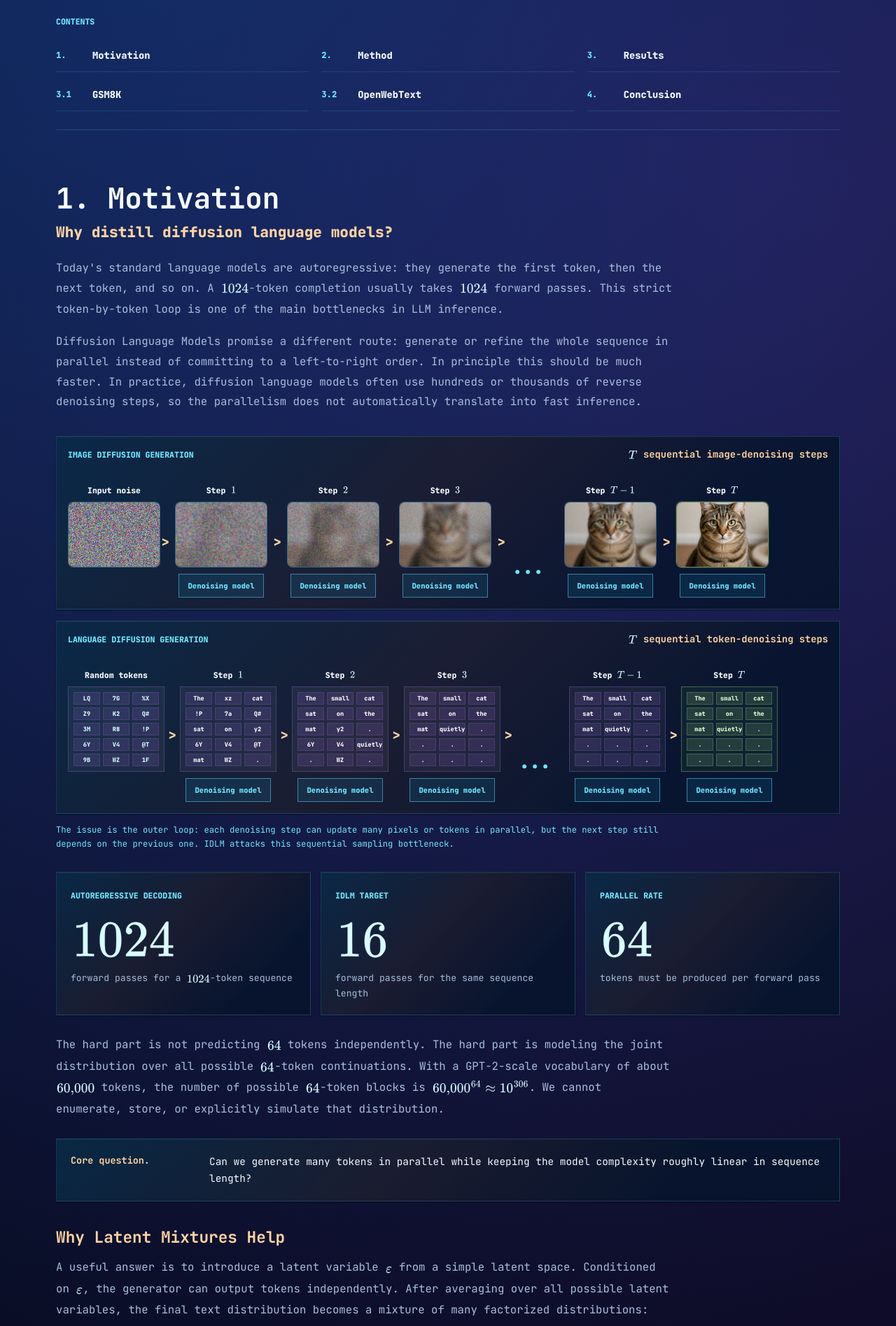
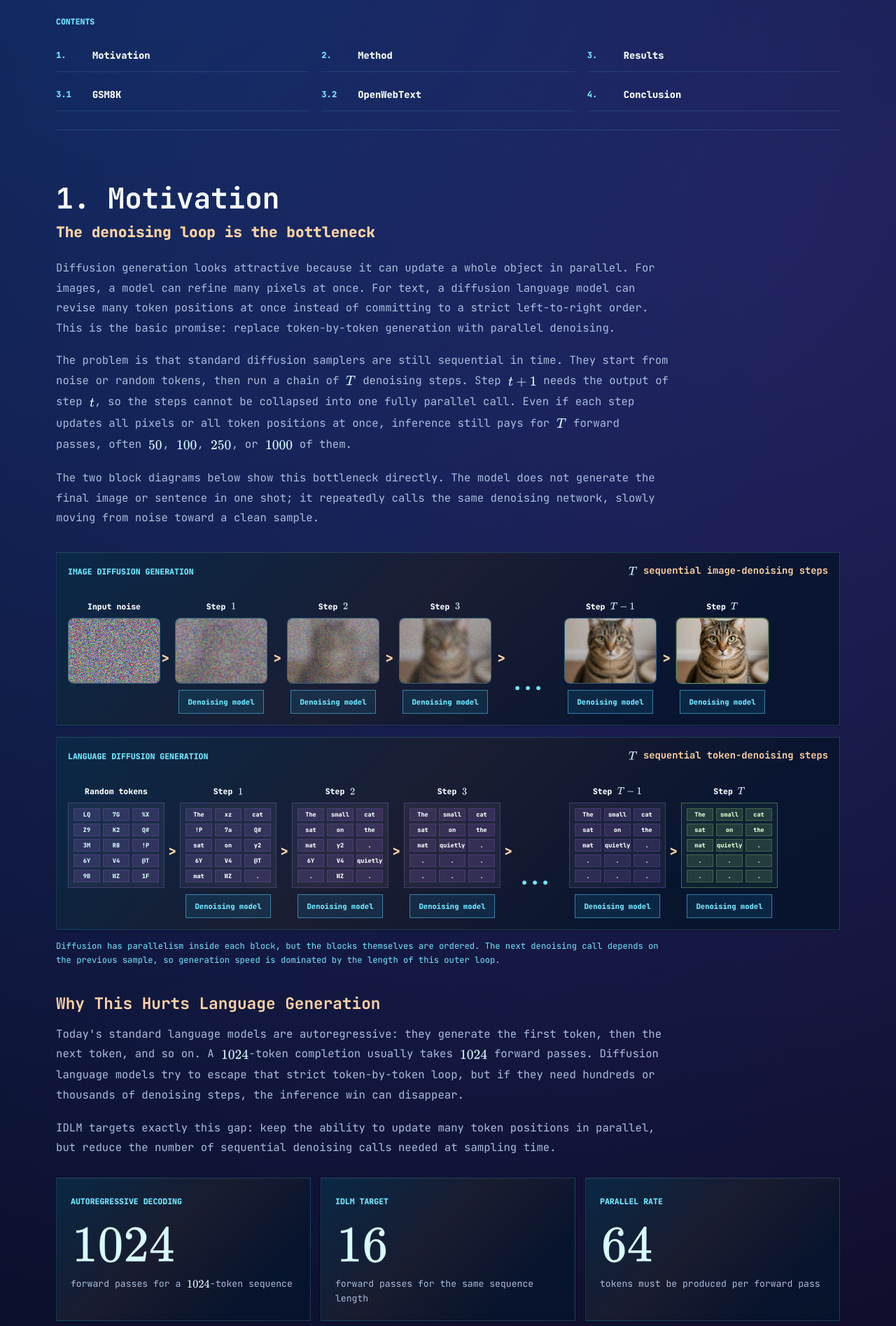
Before and after one commit to David-cripto/Bio-page, a Django app: template homepage/templates/homepage/idlm_blog.html in a window 1280 px wide. Shown: the part 813-2708 px from the top of the page at 70% size. Run offline with Django 4.2, Linux system fonts and the light colour scheme; the template is opened without the code that fills it, so the values that code supplies are empty.

Commit message:
Clarify diffusion generation bottleneck

```diff
--- a/homepage/templates/homepage/idlm_blog.html
+++ b/homepage/templates/homepage/idlm_blog.html
@@ -83,17 +83,24 @@
     <article class="blog-article">
       <section id="motivation" class="blog-section">
         <h2>1. Motivation</h2>
-        <p class="section-kicker">Why distill diffusion language models?</p>
+        <p class="section-kicker">The denoising loop is the bottleneck</p>
         <p>
-          Today's standard language models are autoregressive: they generate the first token, then
-          the next token, and so on. A \(1024\)-token completion usually takes \(1024\) forward
-          passes. This strict token-by-token loop is one of the main bottlenecks in LLM inference.
+          Diffusion generation looks attractive because it can update a whole object in parallel.
+          For images, a model can refine many pixels at once. For text, a diffusion language model can
+          revise many token positions at once instead of committing to a strict left-to-right order.
+          This is the basic promise: replace token-by-token generation with parallel denoising.
         </p>
         <p>
-          Diffusion Language Models promise a different route: generate or refine the whole sequence
-          in parallel instead of committing to a left-to-right order. In principle this should be much
-          faster. In practice, diffusion language models often use hundreds or thousands of reverse
-          denoising steps, so the parallelism does not automatically translate into fast inference.
+          The problem is that standard diffusion samplers are still sequential in time. They start
+          from noise or random tokens, then run a chain of \(T\) denoising steps. Step \(t+1\) needs
+          the output of step \(t\), so the steps cannot be collapsed into one fully parallel call.
+          Even if each step updates all pixels or all token positions at once, inference still pays
+          for \(T\) forward passes, often \(50\), \(100\), \(250\), or \(1000\) of them.
+        </p>
+        <p>
+          The two block diagrams below show this bottleneck directly. The model does not generate the
+          final image or sentence in one shot; it repeatedly calls the same denoising network, slowly
+          moving from noise toward a clean sample.
         </p>
         <figure class="problem-figure" aria-label="Sequential denoising bottleneck">
           <div class="problem-panels">
@@ -203,11 +210,22 @@
             </div>
           </div>
           <figcaption>
-            The issue is the outer loop: each denoising step can update many pixels or tokens in
-            parallel, but the next step still depends on the previous one. IDLM attacks this
-            sequential sampling bottleneck.
+            Diffusion has parallelism inside each block, but the blocks themselves are ordered. The
+            next denoising call depends on the previous sample, so generation speed is dominated by
+            the length of this outer loop.
           </figcaption>
         </figure>
+        <h3 class="blog-subheading">Why This Hurts Language Generation</h3>
+        <p>
+          Today's standard language models are autoregressive: they generate the first token, then
+          the next token, and so on. A \(1024\)-token completion usually takes \(1024\) forward
+          passes. Diffusion language models try to escape that strict token-by-token loop, but if
+          they need hundreds or thousands of denoising steps, the inference win can disappear.
+        </p>
+        <p>
+          IDLM targets exactly this gap: keep the ability to update many token positions in parallel,
+          but reduce the number of sequential denoising calls needed at sampling time.
+        </p>
         <div class="token-scale-visual" aria-label="Autoregressive versus few-step generation scale">
           <div>
             <span>Autoregressive decoding</span>
```
Also changed, not shown: docs/blog/index.html (+29 -11 lines).
